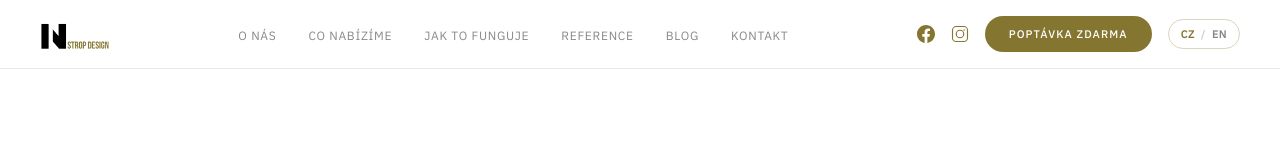
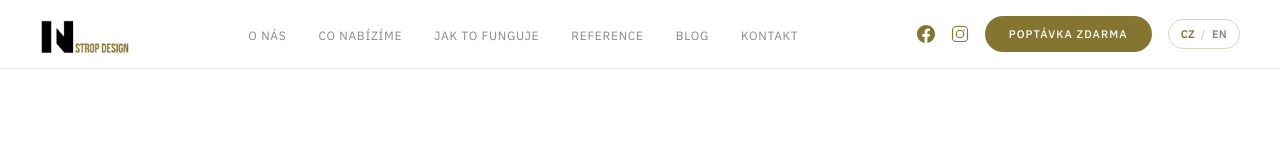
Before and after one commit to klimentjosef-netizen/stropdesign, a Next.js app: page /blog in a window 1280 px wide. Shown: the top 160 px of the page. Built offline with nearby package versions, Linux system fonts and the light colour scheme.

Commit message:
fix: větší logo (90px)

```diff
--- a/src/components/Navbar.tsx
+++ b/src/components/Navbar.tsx
@@ -26,7 +26,7 @@ export default function Navbar() {
       <div className="max-w-7xl mx-auto px-6 lg:px-10 flex items-center justify-between h-[68px]">
         {/* Logo */}
         <Link href={useLocalePath("/")}>
-          <Logo variant="dark" size={70} />
+          <Logo variant="dark" size={90} />
         </Link>
 
         {/* Desktop links */}
```
